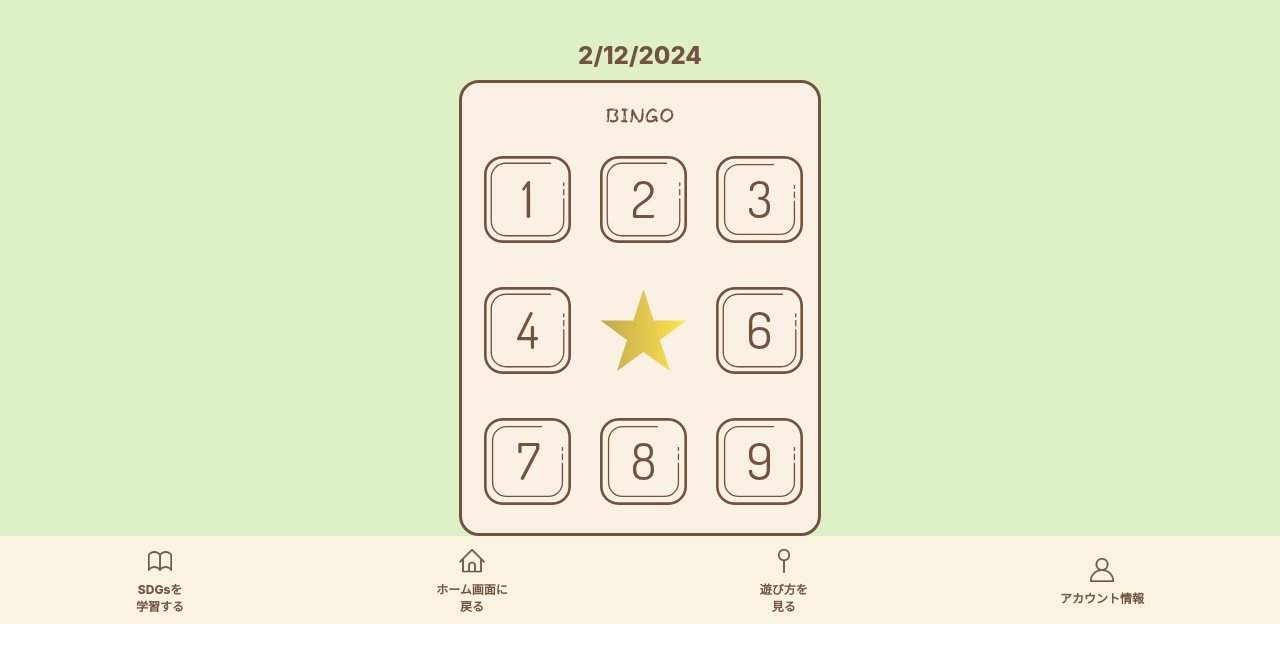
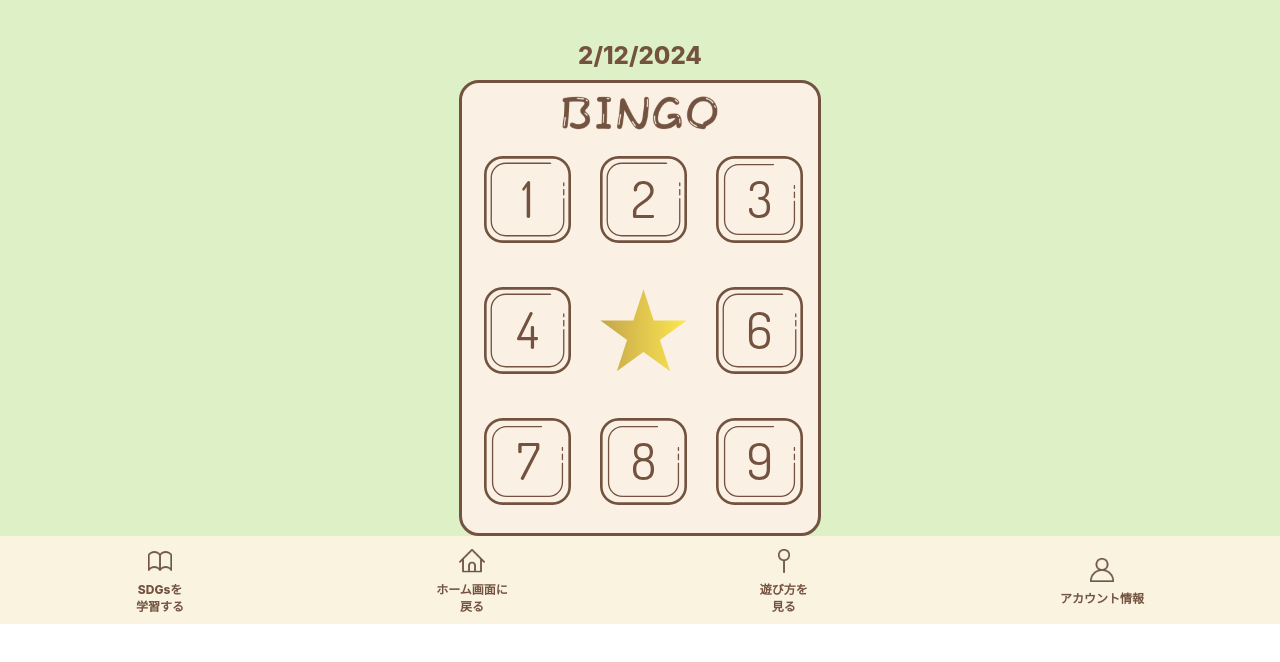
Before and after one commit to rn-vn/solution-2024, a React (Create React App) app: page /home-bingo in a window 1280 px wide. Shown: the top 662 px of the page. Built offline with nearby package versions, Linux system fonts and the light colour scheme.

Commit message:
change bingotitile.svg and Bingo.css

```diff
--- a/src/components/Bingo.css
+++ b/src/components/Bingo.css
@@ -13,9 +13,15 @@
   border: 3px #735240 solid
 
 }
+
 .bingotitle-container{
 text-align: center;
 }
+
+.bingotitle{
+  object-fit: cover;
+}
+
 .bingo-firststage,
 .bingo-secondstage,
 .bingo-thirdstage {
```
Also changed, not shown: src/components/images/bingotitle.svg.
